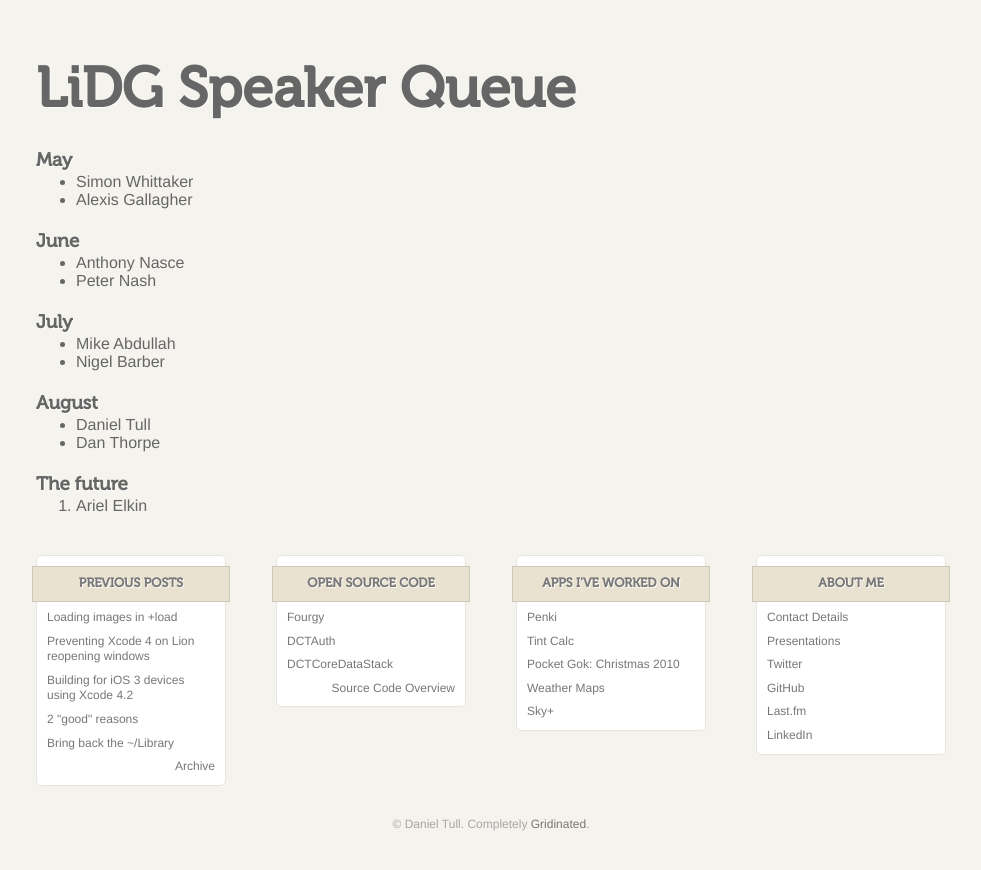
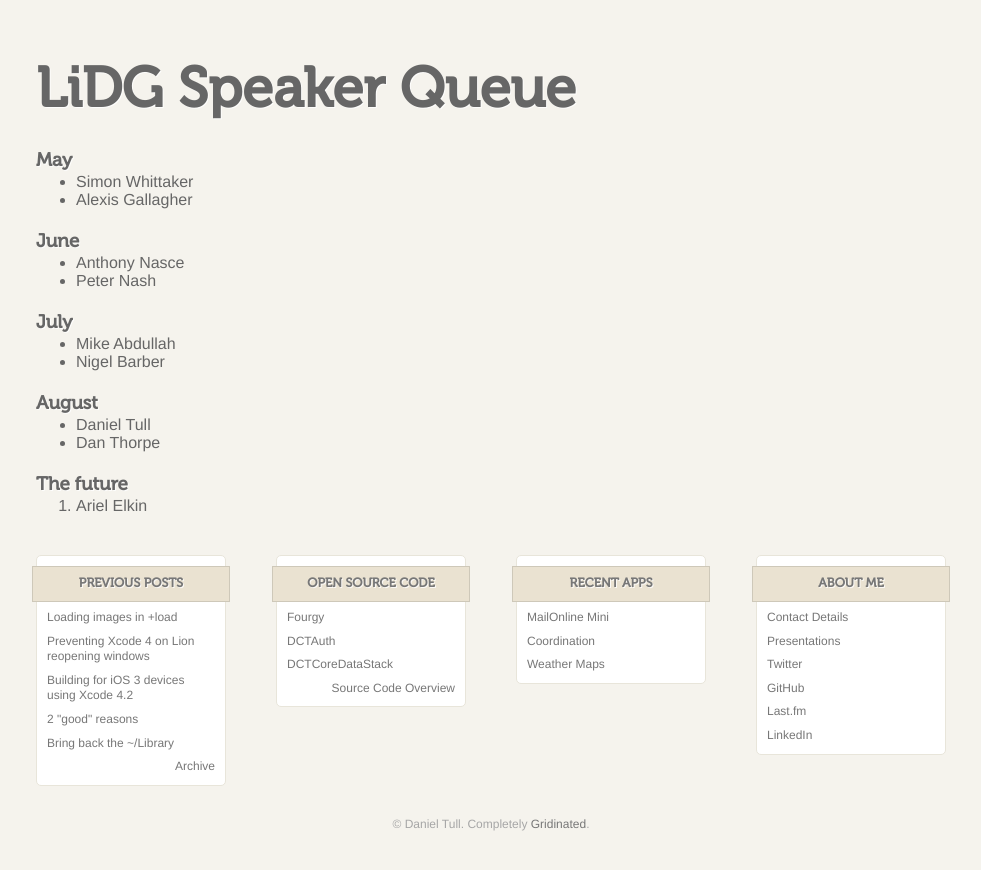
Before and after one commit to danielctull/danielctull.github.com, a Jekyll site: the page built from lidg/index.html, in a window 1280 px wide. Shown: the top 870 px of the page, without its empty margins (149-1130 px from the left). Built offline with Jekyll 4.4.1, drawn with Linux system fonts in a browser that asks for light colours.

Commit message:
Update apps menu

```diff
--- a/_includes/appsmenu.html
+++ b/_includes/appsmenu.html
@@ -1,8 +1,6 @@
-<h3>Apps I've worked on</h3>
+<h3>Recent Apps</h3>
 <ul>
-	<li><a href="http://itunes.apple.com/app/penki/id402699957">Penki</a></li>
-	<li><a href="http://itunes.apple.com/app/tint-calc/id400082124">Tint Calc</a></li>
-	<li><a href="http://itunes.apple.com/app/pocket-gok-christmas-2010/id401621756">Pocket Gok: Christmas 2010</a></li>
+	<li><a href="https://itunes.apple.com/gb/app/mailonline-mini/id587463123?mt=8">MailOnline Mini</a></li>
+	<li><a href="https://itunes.apple.com/gb/app/coordination-location-utility/id625226776?mt=8">Coordination</a></li>
 	<li><a href="http://www.weathermapsapp.com/">Weather Maps</a></li>
-	<li><a href="http://itunes.apple.com/app/sky/id301250225">Sky+</a></li>
 </ul>
```
